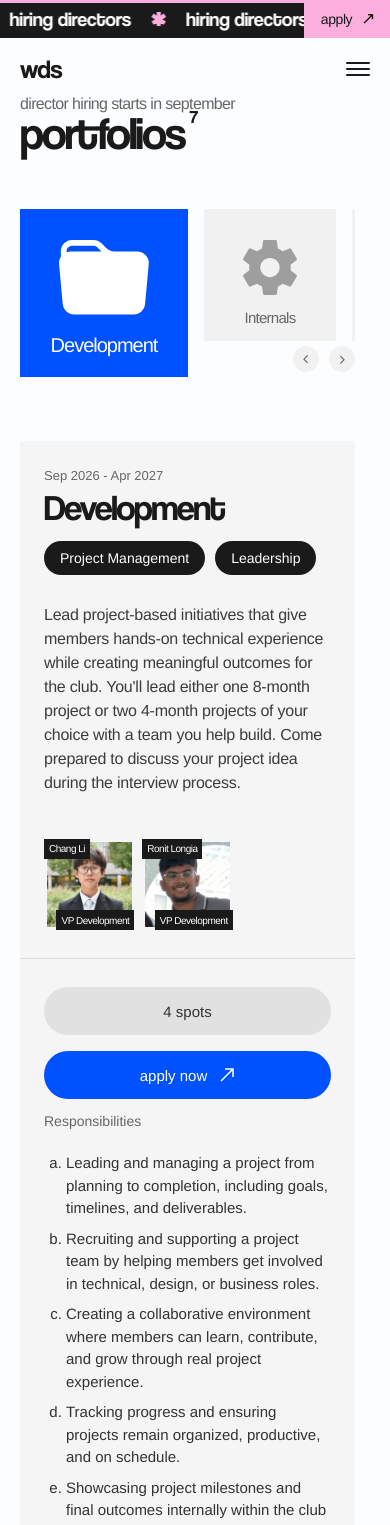
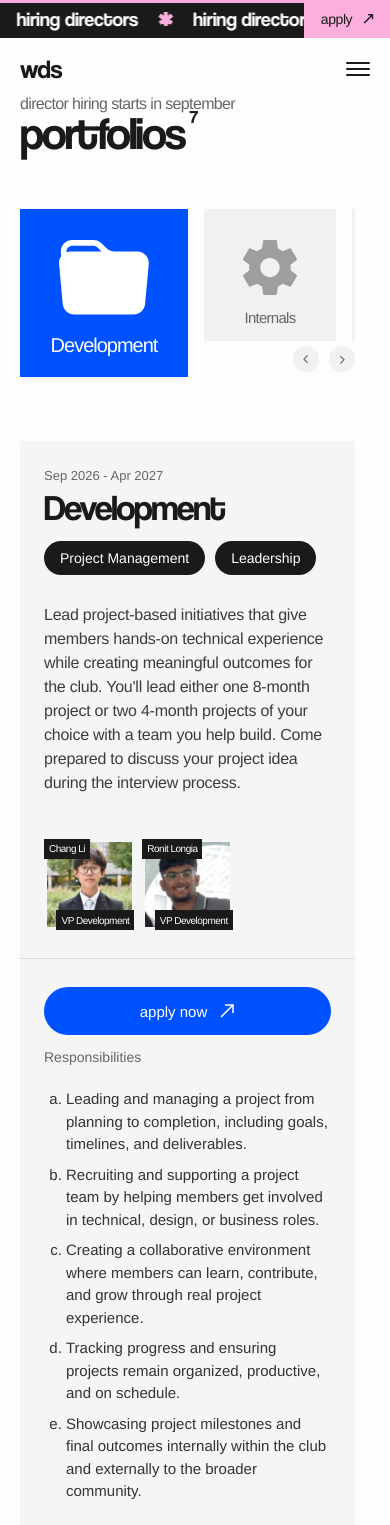
Before and after one commit to Western-Developer-Society-Technology/wds-website-2026-27, a Next.js app: page /portfolios in a window 390 px wide. Shown: the top 1525 px of the page. Built offline with nearby package versions, Linux system fonts and the light colour scheme.

Commit message:
Small changes
* Internals pics fixed
* X Spots removed
* About menu option removed
* Github added to dev
* Optional resume link question added for all other portfolios (still required on flagship though)
* Removed hiring for finance

```diff
--- a/src/app/apply/applicationData.js
+++ b/src/app/apply/applicationData.js
@@ -207,7 +207,6 @@ const FLAGSHIP_SECTIONS = [
       { id: "motivation", type: "paragraph", label: "Why do you want to join flagship?", required: true },
       { id: "event_experience", type: "paragraph", label: "Tell us about your experience in organizing events.", required: true },
       { id: "spark_idea", type: "paragraph", label: "What’s one thing you would add to spark?", required: true },
-      { id: "resume", type: "url", label: "Please add your resume.", description: "Share a link to your resume and make sure reviewers can access it.", placeholder: "https://", required: true, maxLength: 2048 },
     ],
   },
 ];
@@ -229,6 +228,7 @@ const DEVELOPMENT_SECTIONS = [
       { id: "motivation", type: "paragraph", label: "Why should we hire you? How are you different from everyone else applying?", required: true },
       { id: "ml_familiarity", type: "scale", label: "How familiar are you with machine learning concepts, such as neural networks?", min: 1, max: 10, lowLabel: "Not familiar", highLabel: "Very familiar", required: true },
       { id: "programming_familiarity", type: "paragraph", label: "How familiar are you with programming (DSA, full-stack development, etc.)?", description: "Tell us about your skills and any relevant projects or experience.", required: true },
+      { id: "github", type: "url", label: "GitHub profile link", placeholder: "https://github.com/yourusername", required: true, maxLength: 2048 },
     ],
   },
 ];
@@ -297,13 +297,14 @@ const PORTFOLIO_SECTIONS = {
 
 // Keep IDs stable: saved answers use them as keys.
 export function getApplication(id) {
+  if (id === "finance") return null;
   const portfolio = PORTFOLIOS.find((item) => item.id === id);
   if (!portfolio) return null;
   return {
     id,
     label: portfolio.label,
     cycle: "2026–27",
-    version: id === "marketing" ? 5 : id === "internals" ? 4 : PORTFOLIO_SECTIONS[id] ? 3 : 1,
+    version: id === "marketing" ? 7 : ["internals", "development"].includes(id) ? 6 : id === "externals" ? 4 : PORTFOLIO_SECTIONS[id] ? 5 : 3,
     sections: (PORTFOLIO_SECTIONS[id] || [
       {
         id: "introduction",
@@ -431,7 +432,18 @@ export function getApplication(id) {
       },
     ]).map((section) => ({
       ...section,
-      questions: section.questions.map((question) => {
+      questions: [
+        ...section.questions,
+        ...(section.id === "portfolio" ? [{
+          id: "resume",
+          type: "url",
+          label: "Resume link",
+          description: `${id === "externals" ? "" : "Optional. "}Share a link to your resume and make sure reviewers can access it.`,
+          placeholder: "https://",
+          required: id === "externals",
+          maxLength: 2048,
+        }] : []),
+      ].map((question) => {
         // Preserve explicit word/character limits; sentence guidance can coexist with the word cap.
         if (question.type !== "paragraph" || question.maxWords || question.maxLength) {
           return question;
--- a/src/app/apply/apply.module.css
+++ b/src/app/apply/apply.module.css
@@ -33,7 +33,7 @@
   font-weight: 400;
   letter-spacing: -0.035em;
   line-height: 1.05;
-  margin: 28px 0 8px;
+  margin: 28px 0 12px;
   overflow-wrap: anywhere;
 }
 
--- a/src/app/portfolios/PortfolioDirectory.jsx
+++ b/src/app/portfolios/PortfolioDirectory.jsx
@@ -156,13 +156,17 @@ export default function PortfolioDirectory() {
 
         <div className={styles.roleDetails}>
           <div className={styles.actions}>
-            <span>
-              {activePortfolio.spots} {activePortfolio.spots === 1 ? "spot" : "spots"}
-            </span>
-            <a href={`/apply/${activePortfolio.id}`}>
-              apply now
-              <ArrowIcon />
-            </a>
+            {activePortfolio.id === "finance" ? (
+              <button type="button" disabled>
+                apply now
+                <ArrowIcon />
+              </button>
+            ) : (
+              <a href={`/apply/${activePortfolio.id}`}>
+                apply now
+                <ArrowIcon />
+              </a>
+            )}
           </div>
 
           <h3>Responsibilities</h3>
--- a/src/app/portfolios/portfolioData.js
+++ b/src/app/portfolios/portfolioData.js
@@ -150,7 +150,7 @@ export const PORTFOLIO_APPLICATIONS = PORTFOLIOS.map((portfolio) => {
 
 const PORTFOLIO_ROLE_MAP = {
   development: "VP Development",
-  internals: "VP Internals",
+  internals: "VP Internal",
   careers: "VP Careers",
   externals: "VP Flagship",
   finance: "VP Finance",
--- a/src/app/portfolios/portfolios.module.css
+++ b/src/app/portfolios/portfolios.module.css
@@ -290,8 +290,8 @@
   margin-bottom: 40px;
 }
 
-.actions > span,
-.actions a {
+.actions a,
+.actions button {
   display: flex;
   min-height: 48px;
   padding: 0 28px;
@@ -304,15 +304,19 @@
   white-space: nowrap;
 }
 
-.actions > span {
-  background: #e1e1e1;
-  color: #333;
-}
-
 .actions a {
   gap: 12px;
   background: var(--blue);
   color: #fff;
+}
+
+.actions button:disabled {
+  gap: 12px;
+  border: 0;
+  background: #e1e1e1;
+  color: #777;
+  font-family: inherit;
+  cursor: not-allowed;
 }
 
 .actions a:hover,
@@ -483,8 +487,8 @@
     flex-direction: column;
   }
 
-  .actions > span,
-  .actions a {
+  .actions a,
+  .actions button {
     width: 100%;
   }
 }
--- a/src/components/Transition/navLinks.js
+++ b/src/components/Transition/navLinks.js
@@ -3,5 +3,4 @@ export const navLinks = [
   { href: "/events", label: "Events" },
   { href: "/hackathon-team", label: "Hackathon Team" },
   { href: "/portfolios", label: "Portfolios" },
-  { href: "/about", label: "About" },
 ];
```
